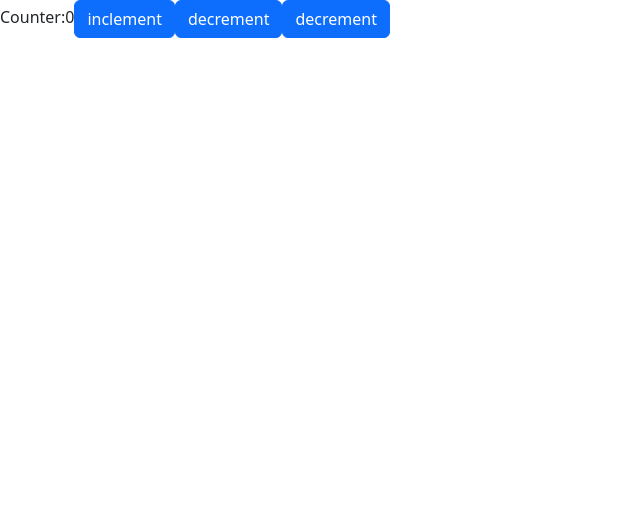
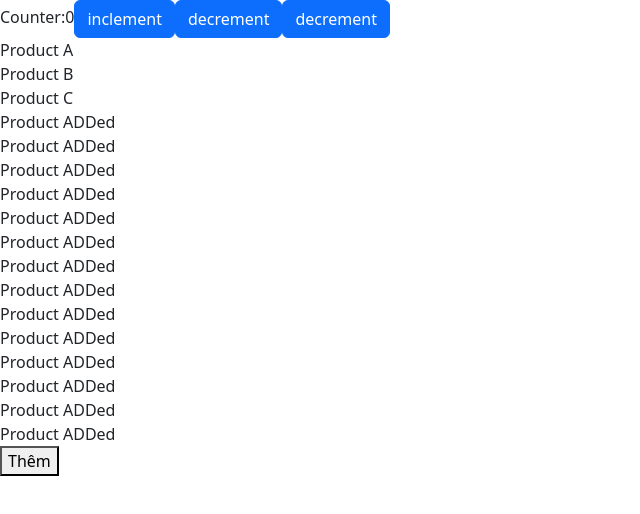
Before and after one commit to Thandinhcong/React-TS, a React (Vite) app: page / in a window 1280 px wide. Shown: the top 514 px of the page, without its empty margins (0-640 px from the left). Built offline with nearby package versions, Linux system fonts and the light colour scheme; data requests are answered from the project's data file.

Commit message:
fix list product, addProduct

```diff
--- a/db.json
+++ b/db.json
@@ -14,6 +14,62 @@
       "id": 3,
       "name": "Product C",
       "price": 300
+    },
+    {
+      "name": "Product ADDed",
+      "id": 4
+    },
+    {
+      "name": "Product ADDed",
+      "id": 5
+    },
+    {
+      "name": "Product ADDed",
+      "id": 6
+    },
+    {
+      "name": "Product ADDed",
+      "id": 7
+    },
+    {
+      "name": "Product ADDed",
+      "id": 8
+    },
+    {
+      "name": "Product ADDed",
+      "id": 9
+    },
+    {
+      "name": "Product ADDed",
+      "id": 10
+    },
+    {
+      "name": "Product ADDed",
+      "id": 11
+    },
+    {
+      "name": "Product ADDed",
+      "id": 12
+    },
+    {
+      "name": "Product ADDed",
+      "id": 13
+    },
+    {
+      "name": "Product ADDed",
+      "id": 14
+    },
+    {
+      "name": "Product ADDed",
+      "id": 15
+    },
+    {
+      "name": "Product ADDed",
+      "id": 16
+    },
+    {
+      "name": "Product ADDed",
+      "id": 17
     }
   ]
 }
--- a/src/App.tsx
+++ b/src/App.tsx
@@ -1,5 +1,6 @@
 
 import Counter from './components/counter'
+import ProductList from './components/productList'
 // import ProductList from './components/productList'
 
 
@@ -7,7 +8,7 @@ function App() {
   return (
     <div>
       <Counter />
-      {/* <ProductList /> */}
+      <ProductList />
     </div>
   )
 }
--- a/src/components/counter/index.tsx
+++ b/src/components/counter/index.tsx
@@ -5,7 +5,6 @@ import Button from '../button';
 
 const Counter = () => {
     const { state, dispatch } = useContext(CouterContext);
-    console.log(state);
     return (
         <div>
             <div>
--- a/src/components/productList/index.tsx
+++ b/src/components/productList/index.tsx
@@ -2,15 +2,17 @@ import { useContext, useEffect } from "react";
 import { ProductContext } from "../../context/Products";
 import { instance } from "../../instances/instance";
 import Button from "../button";
+import Skeleton from "react-loading-skeleton";
 
 const ProductList = () => {
     const { state, dispatch } = useContext(ProductContext);
+    console.log(state);
 
     useEffect(() => {
         const fetchProducts = async () => {
             try {
                 const data = await instance.get("/products");
-
+                console.log({ data });
                 dispatch({ type: "FETCH_PRODUCTS", payload: data });
             } catch (error: any) {
             } finally {
@@ -26,12 +28,15 @@ const ProductList = () => {
         } finally {
         }
     };
+    if (state.isLoading) return <Skeleton count={3} />;
+    if (state.error) return <div>{state.error}</div>;
     return (
         <div>
             {state?.products?.map((product: any) => (
                 <div key={product.id}>{product.name}</div>
             ))}
-            <Button onClick={() => addProduct({ name: "Product ADDed" })}>Thêm</Button>
+
+            <button onClick={() => addProduct({ name: "Product ADDed" })}>Thêm</button>
         </div>
     );
 };
--- a/src/reducer/index.tsx
+++ b/src/reducer/index.tsx
@@ -1,4 +1,3 @@
-import React from 'react'
 
 const productReducer = (state: any, action: any) => {
 
```
Lines whose indentation alone changed are shown as unchanged.
